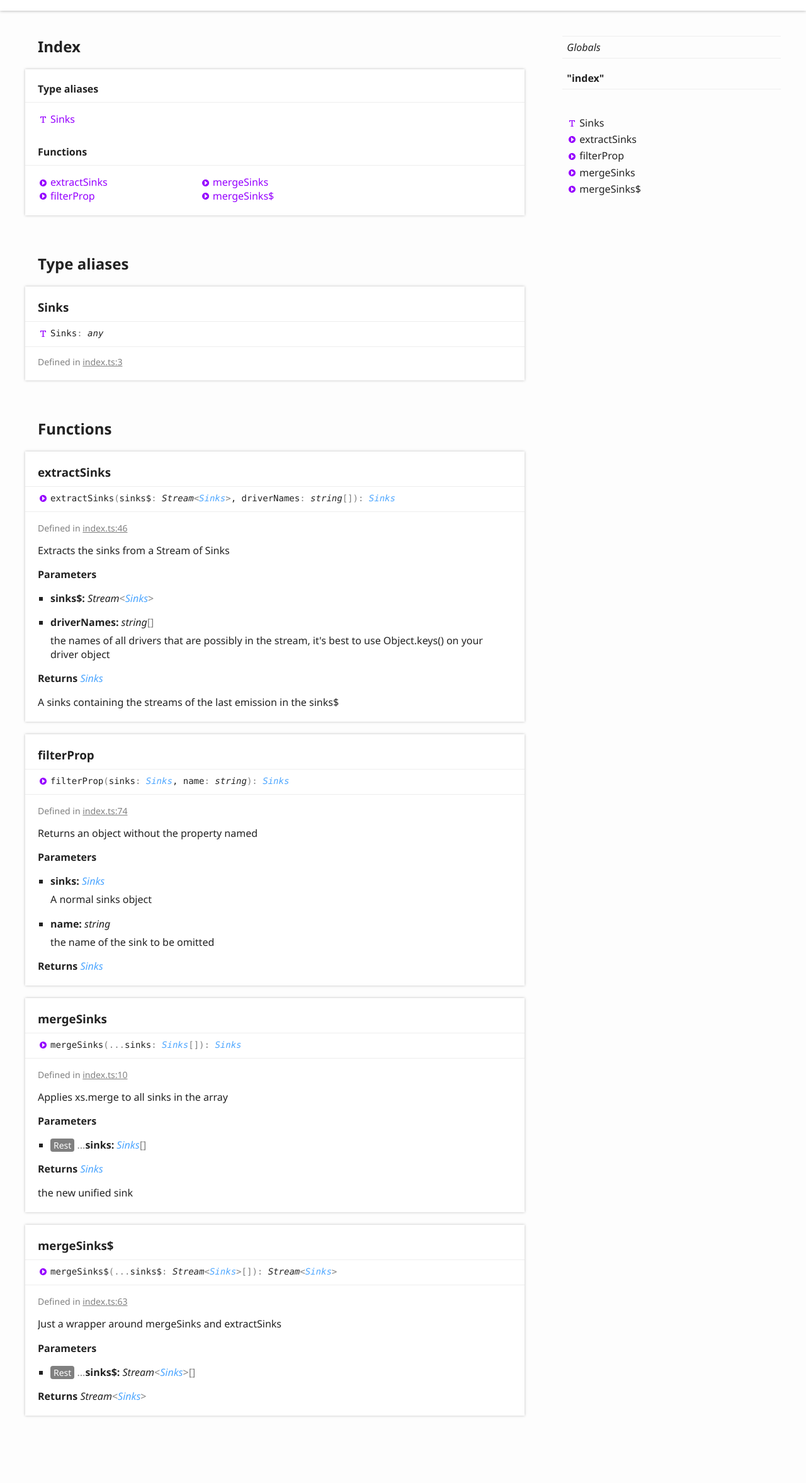
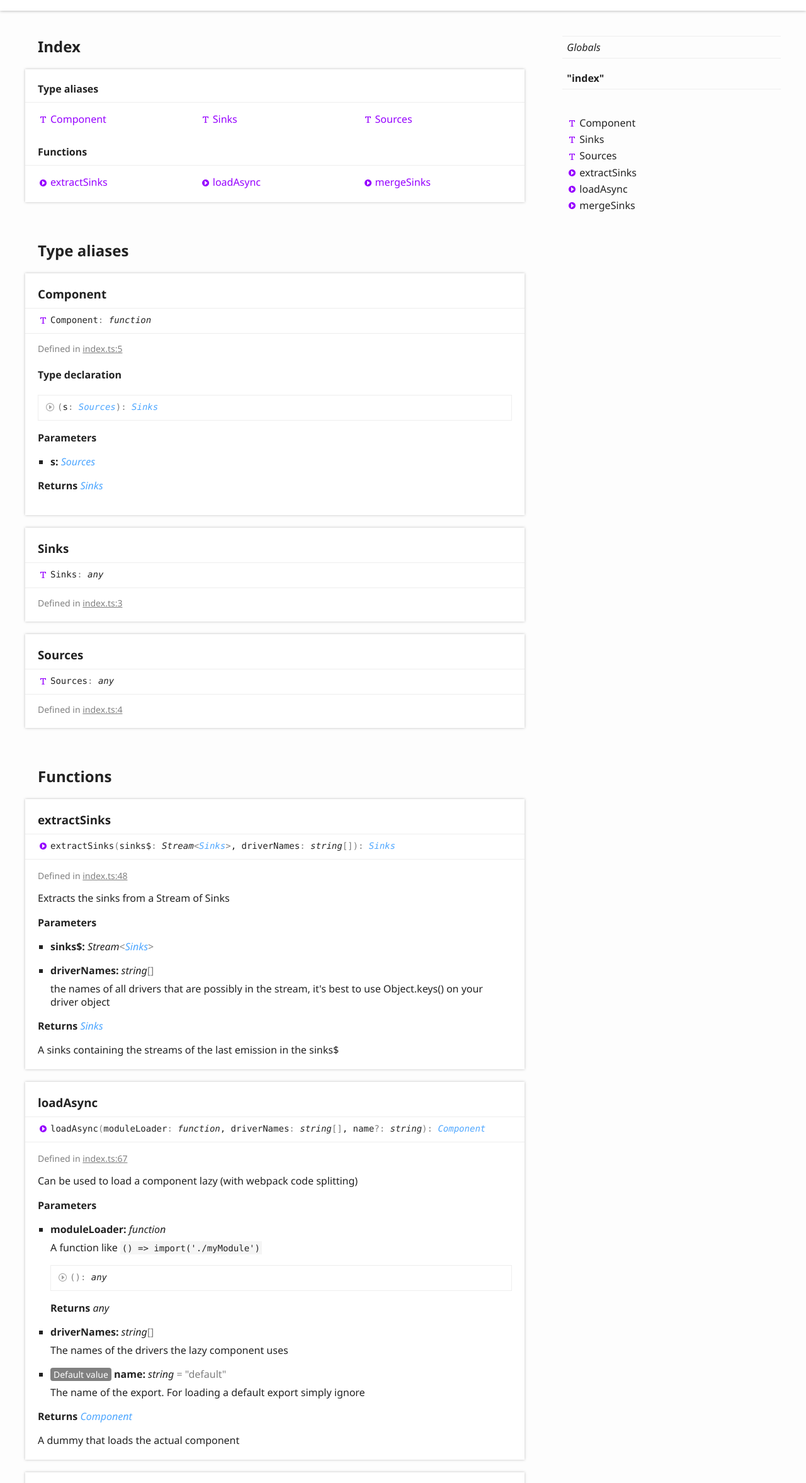
Before and after one commit to cyclejs-community/cyclejs-utils, a website: page docs/modules/_index_.html in a window 1280 px wide. Shown: the part 138-2493 px from the top of the page at 63% size. Drawn offline with Linux system fonts and the light colour scheme.

Commit message:
Release 2.0.0

```diff
--- a/docs/assets/css/main.css
+++ b/docs/assets/css/main.css
@@ -556,7 +556,7 @@ table { border-collapse: collapse; border-spacing: 0; }
 .tsd-is-static.tsd-kind-event.tsd-parent-kind-interface > .tsd-kind-icon:before { background-position: -204px -187px; }
 .tsd-is-static.tsd-kind-event.tsd-parent-kind-interface.tsd-is-inherited > .tsd-kind-icon:before { background-position: -221px -187px; }
 
-.no-transition { -webkit-transition: none !important; transition: none !important; }
+.no-transition { transition: none !important; }
 
 @-webkit-keyframes fade-in { from { opacity: 0; }
   to { opacity: 1; } }
@@ -713,7 +713,7 @@ footer .tsd-legend { display: inline-block; width: 25%; padding: 0; font-size: 1
 .tsd-member .tsd-anchor + h3 { margin-top: 0; margin-bottom: 0; border-bottom: none; }
 
 .tsd-navigation { padding: 0 0 0 40px; }
-.tsd-navigation a { display: block; padding-top: 2px; padding-bottom: 2px; border-left: 2px solid transparent; color: #222; text-decoration: none; -webkit-transition: border-left-color 0.1s; transition: border-left-color 0.1s; }
+.tsd-navigation a { display: block; padding-top: 2px; padding-bottom: 2px; border-left: 2px solid transparent; color: #222; text-decoration: none; transition: border-left-color 0.1s; }
 .tsd-navigation a:hover { text-decoration: underline; }
 .tsd-navigation ul { margin: 0; padding: 0; list-style: none; }
 .tsd-navigation li { padding: 0; }
@@ -732,7 +732,7 @@ footer .tsd-legend { display: inline-block; width: 25%; padding: 0; font-size: 1
 .tsd-navigation.primary li.label span { display: block; padding: 20px 0 6px 5px; color: #808080; }
 .tsd-navigation.primary li.globals + li > span, .tsd-navigation.primary li.globals + li > a { padding-top: 20px; }
 
-.tsd-navigation.secondary ul { -webkit-transition: opacity 0.2s; transition: opacity 0.2s; }
+.tsd-navigation.secondary ul { transition: opacity 0.2s; }
 .tsd-navigation.secondary ul li a { padding-left: 25px; }
 .tsd-navigation.secondary ul li li a { padding-left: 45px; }
 .tsd-navigation.secondary ul li li li a { padding-left: 65px; }
@@ -765,12 +765,12 @@ footer .tsd-legend { display: inline-block; width: 25%; padding: 0; font-size: 1
 .tsd-panel-group { margin: 60px 0; }
 .tsd-panel-group > h1, .tsd-panel-group > h2, .tsd-panel-group > h3 { padding-left: 20px; padding-right: 20px; }
 
-#tsd-search { -webkit-transition: background-color 0.2s; transition: background-color 0.2s; }
+#tsd-search { transition: background-color 0.2s; }
 #tsd-search .title { position: relative; z-index: 2; }
 #tsd-search .field { position: absolute; left: 0; top: 0; right: 40px; height: 40px; }
 #tsd-search .field input { box-sizing: border-box; position: relative; top: -50px; z-index: 1; width: 100%; padding: 0 10px; opacity: 0; outline: 0; border: 0; background: transparent; color: #222; }
 #tsd-search .field label { position: absolute; overflow: hidden; right: -40px; }
-#tsd-search .field input, #tsd-search .title { -webkit-transition: opacity 0.2s; transition: opacity 0.2s; }
+#tsd-search .field input, #tsd-search .title { transition: opacity 0.2s; }
 #tsd-search .results { position: absolute; visibility: hidden; top: 40px; width: 100%; margin: 0; padding: 0; list-style: none; box-shadow: 0 0 4px rgba(0, 0, 0, 0.25); }
 #tsd-search .results li { padding: 0 10px; background-color: #fdfdfd; }
 #tsd-search .results li:nth-child(even) { background-color: #fff; }
@@ -798,7 +798,7 @@ footer .tsd-legend { display: inline-block; width: 25%; padding: 0; font-size: 1
 .tsd-signature-type { font-style: italic; font-weight: normal; }
 
 .tsd-signatures { padding: 0; margin: 0 0 1em 0; border: 1px solid #eee; }
-.tsd-signatures .tsd-signature { margin: 0; border-width: 1px 0 0 0; -webkit-transition: background-color 0.1s; transition: background-color 0.1s; }
+.tsd-signatures .tsd-signature { margin: 0; border-width: 1px 0 0 0; transition: background-color 0.1s; }
 .tsd-signatures .tsd-signature:first-child { border-top-width: 0; }
 .tsd-signatures .tsd-signature.current { background-color: #eee; }
 .tsd-signatures.active > .tsd-signature { cursor: pointer; }
@@ -807,7 +807,7 @@ footer .tsd-legend { display: inline-block; width: 25%; padding: 0; font-size: 1
 .tsd-panel > .tsd-signatures .tsd-signature.tsd-kind-icon:before { left: 20px; }
 .tsd-panel > a.anchor + .tsd-signatures { border-top-width: 0; margin-top: -20px; }
 
-ul.tsd-descriptions { position: relative; overflow: hidden; -webkit-transition: height 0.3s; transition: height 0.3s; padding: 0; list-style: none; }
+ul.tsd-descriptions { position: relative; overflow: hidden; transition: height 0.3s; padding: 0; list-style: none; }
 ul.tsd-descriptions.active > .tsd-description { display: none; }
 ul.tsd-descriptions.active > .tsd-description.current { display: block; }
 ul.tsd-descriptions.active > .tsd-description.fade-in { -webkit-animation: fade-in-delayed 0.3s; animation: fade-in-delayed 0.3s; }
@@ -835,7 +835,7 @@ ul.tsd-parameters .tsd-comment, ul.tsd-type-parameters .tsd-comment { margin-top
 .tsd-widget:before, .tsd-select .tsd-select-label:before, .tsd-select .tsd-select-list li:before { content: ""; display: inline-block; width: 40px; height: 40px; margin: 0 -8px 0 0; background-image: url(../images/widgets.png); background-repeat: no-repeat; text-indent: -1024px; vertical-align: bottom; }
 @media (-webkit-min-device-pixel-ratio: 1.5), (min-device-pixel-ratio: 1.5), (min-resolution: 144dpi) { .tsd-widget:before, .tsd-select .tsd-select-label:before, .tsd-select .tsd-select-list li:before { background-image: url(../images/widgets@2x.png); background-size: 320px 40px; } }
 
-.tsd-widget { display: inline-block; overflow: hidden; opacity: 0.6; height: 40px; -webkit-transition: opacity 0.1s, background-color 0.2s; transition: opacity 0.1s, background-color 0.2s; vertical-align: bottom; cursor: pointer; }
+.tsd-widget { display: inline-block; overflow: hidden; opacity: 0.6; height: 40px; transition: opacity 0.1s, background-color 0.2s; vertical-align: bottom; cursor: pointer; }
 .tsd-widget:hover { opacity: 0.8; }
 .tsd-widget.active { opacity: 1; background-color: #eee; }
 .tsd-widget.no-caption { width: 40px; }
@@ -848,12 +848,12 @@ ul.tsd-parameters .tsd-comment, ul.tsd-type-parameters .tsd-comment { margin-top
 input[type=checkbox] + .tsd-widget:before { background-position: -120px 0; }
 input[type=checkbox]:checked + .tsd-widget:before { background-position: -160px 0; }
 
-.tsd-select { position: relative; display: inline-block; height: 40px; -webkit-transition: opacity 0.1s, background-color 0.2s; transition: opacity 0.1s, background-color 0.2s; vertical-align: bottom; cursor: pointer; }
-.tsd-select .tsd-select-label { opacity: 0.6; -webkit-transition: opacity 0.2s; transition: opacity 0.2s; }
+.tsd-select { position: relative; display: inline-block; height: 40px; transition: opacity 0.1s, background-color 0.2s; vertical-align: bottom; cursor: pointer; }
+.tsd-select .tsd-select-label { opacity: 0.6; transition: opacity 0.2s; }
 .tsd-select .tsd-select-label:before { background-position: -240px 0; }
 .tsd-select.active .tsd-select-label { opacity: 0.8; }
-.tsd-select.active .tsd-select-list { visibility: visible; opacity: 1; -webkit-transition-delay: 0s; transition-delay: 0s; }
-.tsd-select .tsd-select-list { position: absolute; visibility: hidden; top: 40px; left: 0; margin: 0; padding: 0; opacity: 0; list-style: none; box-shadow: 0 0 4px rgba(0, 0, 0, 0.25); -webkit-transition: visibility 0s 0.2s, opacity 0.2s; transition: visibility 0s 0.2s, opacity 0.2s; }
+.tsd-select.active .tsd-select-list { visibility: visible; opacity: 1; transition-delay: 0s; }
+.tsd-select .tsd-select-list { position: absolute; visibility: hidden; top: 40px; left: 0; margin: 0; padding: 0; opacity: 0; list-style: none; box-shadow: 0 0 4px rgba(0, 0, 0, 0.25); transition: visibility 0s 0.2s, opacity 0.2s; }
 .tsd-select .tsd-select-list li { padding: 0 20px 0 0; background-color: #fdfdfd; }
 .tsd-select .tsd-select-list li:before { background-position: 40px 0; }
 .tsd-select .tsd-select-list li:nth-child(even) { background-color: #fff; }
--- a/docs/assets/js/search.js
+++ b/docs/assets/js/search.js
@@ -1 +1,3 @@
-var typedoc = typedoc || {};typedoc.search = typedoc.search || {};typedoc.search.data = {"kinds":{"1":"External module","64":"Function","4194304":"Type alias"},"rows":[{"id":0,"kind":1,"name":"\"index\"","url":"modules/_index_.html","classes":"tsd-kind-external-module"},{"id":1,"kind":4194304,"name":"Sinks","url":"modules/_index_.html#sinks","classes":"tsd-kind-type-alias tsd-parent-kind-external-module","parent":"\"index\""},{"id":2,"kind":64,"name":"mergeSinks","url":"modules/_index_.html#mergesinks","classes":"tsd-kind-function tsd-parent-kind-external-module","parent":"\"index\""},{"id":3,"kind":64,"name":"extractSinks","url":"modules/_index_.html#extractsinks","classes":"tsd-kind-function tsd-parent-kind-external-module","parent":"\"index\""},{"id":4,"kind":64,"name":"mergeSinks$","url":"modules/_index_.html#mergesinks_","classes":"tsd-kind-function tsd-parent-kind-external-module","parent":"\"index\""},{"id":5,"kind":64,"name":"filterProp","url":"modules/_index_.html#filterprop","classes":"tsd-kind-function tsd-parent-kind-external-module","parent":"\"index\""}]};
+var typedoc = typedoc || {};
+            typedoc.search = typedoc.search || {};
+            typedoc.search.data = {"kinds":{"1":"External module","64":"Function","65536":"Type literal","4194304":"Type alias"},"rows":[{"id":0,"kind":1,"name":"\"index\"","url":"modules/_index_.html","classes":"tsd-kind-external-module"},{"id":1,"kind":4194304,"name":"Sinks","url":"modules/_index_.html#sinks","classes":"tsd-kind-type-alias tsd-parent-kind-external-module","parent":"\"index\""},{"id":2,"kind":4194304,"name":"Sources","url":"modules/_index_.html#sources","classes":"tsd-kind-type-alias tsd-parent-kind-external-module","parent":"\"index\""},{"id":3,"kind":4194304,"name":"Component","url":"modules/_index_.html#component","classes":"tsd-kind-type-alias tsd-parent-kind-external-module","parent":"\"index\""},{"id":4,"kind":65536,"name":"__type","url":"modules/_index_.html#component.__type","classes":"tsd-kind-type-literal tsd-parent-kind-type-alias tsd-is-not-exported","parent":"\"index\".Component"},{"id":5,"kind":64,"name":"mergeSinks","url":"modules/_index_.html#mergesinks","classes":"tsd-kind-function tsd-parent-kind-external-module","parent":"\"index\""},{"id":6,"kind":64,"name":"extractSinks","url":"modules/_index_.html#extractsinks","classes":"tsd-kind-function tsd-parent-kind-external-module","parent":"\"index\""},{"id":7,"kind":64,"name":"loadAsync","url":"modules/_index_.html#loadasync","classes":"tsd-kind-function tsd-parent-kind-external-module","parent":"\"index\""}]};
--- a/docs/modules/_index_.html
+++ b/docs/modules/_index_.html
@@ -73,16 +73,17 @@
 						<section class="tsd-index-section ">
 							<h3>Type aliases</h3>
 							<ul class="tsd-index-list">
+								<li class="tsd-kind-type-alias tsd-parent-kind-external-module"><a href="_index_.html#component" class="tsd-kind-icon">Component</a></li>
 								<li class="tsd-kind-type-alias tsd-parent-kind-external-module"><a href="_index_.html#sinks" class="tsd-kind-icon">Sinks</a></li>
+								<li class="tsd-kind-type-alias tsd-parent-kind-external-module"><a href="_index_.html#sources" class="tsd-kind-icon">Sources</a></li>
 							</ul>
 						</section>
 						<section class="tsd-index-section ">
 							<h3>Functions</h3>
 							<ul class="tsd-index-list">
 								<li class="tsd-kind-function tsd-parent-kind-external-module"><a href="_index_.html#extractsinks" class="tsd-kind-icon">extract<wbr>Sinks</a></li>
-								<li class="tsd-kind-function tsd-parent-kind-external-module"><a href="_index_.html#filterprop" class="tsd-kind-icon">filter<wbr>Prop</a></li>
+								<li class="tsd-kind-function tsd-parent-kind-external-module"><a href="_index_.html#loadasync" class="tsd-kind-icon">load<wbr>Async</a></li>
 								<li class="tsd-kind-function tsd-parent-kind-external-module"><a href="_index_.html#mergesinks" class="tsd-kind-icon">merge<wbr>Sinks</a></li>
-								<li class="tsd-kind-function tsd-parent-kind-external-module"><a href="_index_.html#mergesinks_" class="tsd-kind-icon">merge<wbr>Sinks$</a></li>
 							</ul>
 						</section>
 					</div>
@@ -91,12 +92,53 @@
 			<section class="tsd-panel-group tsd-member-group ">
 				<h2>Type aliases</h2>
 				<section class="tsd-panel tsd-member tsd-kind-type-alias tsd-parent-kind-external-module">
+					<a name="component" class="tsd-anchor"></a>
+					<h3>Component</h3>
+					<div class="tsd-signature tsd-kind-icon">Component<span class="tsd-signature-symbol">:</span> <span class="tsd-signature-type">function</span></div>
+					<aside class="tsd-sources">
+						<ul>
+							<li>Defined in <a href="https://github.com/cyclejs-community/cyclejs-utils/blob/4f196a8/src/index.ts#L5">index.ts:5</a></li>
+						</ul>
+					</aside>
+					<div class="tsd-type-declaration">
+						<h4>Type declaration</h4>
+						<ul class="tsd-parameters">
+							<li class="tsd-parameter-siganture">
+								<ul class="tsd-signatures tsd-kind-type-literal tsd-parent-kind-type-alias tsd-is-not-exported">
+									<li class="tsd-signature tsd-kind-icon"><span class="tsd-signature-symbol">(</span>s<span class="tsd-signature-symbol">: </span><a href="_index_.html#sources" class="tsd-signature-type">Sources</a><span class="tsd-signature-symbol">)</span><span class="tsd-signature-symbol">: </span><a href="_index_.html#sinks" class="tsd-signature-type">Sinks</a></li>
+								</ul>
+								<ul class="tsd-descriptions">
+									<li class="tsd-description">
+										<h4 class="tsd-parameters-title">Parameters</h4>
+										<ul class="tsd-parameters">
+											<li>
+												<h5>s: <a href="_index_.html#sources" class="tsd-signature-type">Sources</a></h5>
+											</li>
+										</ul>
+										<h4 class="tsd-returns-title">Returns <a href="_index_.html#sinks" class="tsd-signature-type">Sinks</a></h4>
+									</li>
+								</ul>
+							</li>
+						</ul>
+					</div>
+				</section>
+				<section class="tsd-panel tsd-member tsd-kind-type-alias tsd-parent-kind-external-module">
 					<a name="sinks" class="tsd-anchor"></a>
 					<h3>Sinks</h3>
 					<div class="tsd-signature tsd-kind-icon">Sinks<span class="tsd-signature-symbol">:</span> <span class="tsd-signature-type">any</span></div>
 					<aside class="tsd-sources">
 						<ul>
-							<li>Defined in <a href="https://github.com/cyclejs-community/cyclejs-util/blob/af89052/src/index.ts#L3">index.ts:3</a></li>
+							<li>Defined in <a href="https://github.com/cyclejs-community/cyclejs-utils/blob/4f196a8/src/index.ts#L3">index.ts:3</a></li>
+						</ul>
+					</aside>
+				</section>
+				<section class="tsd-panel tsd-member tsd-kind-type-alias tsd-parent-kind-external-module">
+					<a name="sources" class="tsd-anchor"></a>
+					<h3>Sources</h3>
+					<div class="tsd-signature tsd-kind-icon">Sources<span class="tsd-signature-symbol">:</span> <span class="tsd-signature-type">any</span></div>
+					<aside class="tsd-sources">
+						<ul>
+							<li>Defined in <a href="https://github.com/cyclejs-community/cyclejs-utils/blob/4f196a8/src/index.ts#L4">index.ts:4</a></li>
 						</ul>
 					</aside>
 				</section>
@@ -113,7 +155,7 @@
 						<li class="tsd-description">
 							<aside class="tsd-sources">
 								<ul>
-									<li>Defined in <a href="https://github.com/cyclejs-community/cyclejs-util/blob/af89052/src/index.ts#L46">index.ts:46</a></li>
+									<li>Defined in <a href="https://github.com/cyclejs-community/cyclejs-utils/blob/4f196a8/src/index.ts#L48">index.ts:48</a></li>
 								</ul>
 							</aside>
 							<div class="tsd-comment tsd-typography">
@@ -139,39 +181,58 @@
 					</ul>
 				</section>
 				<section class="tsd-panel tsd-member tsd-kind-function tsd-parent-kind-external-module">
-					<a name="filterprop" class="tsd-anchor"></a>
-					<h3>filter<wbr>Prop</h3>
+					<a name="loadasync" class="tsd-anchor"></a>
+					<h3>load<wbr>Async</h3>
 					<ul class="tsd-signatures tsd-kind-function tsd-parent-kind-external-module">
-						<li class="tsd-signature tsd-kind-icon">filter<wbr>Prop<span class="tsd-signature-symbol">(</span>sinks<span class="tsd-signature-symbol">: </span><a href="_index_.html#sinks" class="tsd-signature-type">Sinks</a>, name<span class="tsd-signature-symbol">: </span><span class="tsd-signature-type">string</span><span class="tsd-signature-symbol">)</span><span class="tsd-signature-symbol">: </span><a href="_index_.html#sinks" class="tsd-signature-type">Sinks</a></li>
+						<li class="tsd-signature tsd-kind-icon">load<wbr>Async<span class="tsd-signature-symbol">(</span>moduleLoader<span class="tsd-signature-symbol">: </span><span class="tsd-signature-type">function</span>, driverNames<span class="tsd-signature-symbol">: </span><span class="tsd-signature-type">string</span><span class="tsd-signature-symbol">[]</span>, name<span class="tsd-signature-symbol">?: </span><span class="tsd-signature-type">string</span><span class="tsd-signature-symbol">)</span><span class="tsd-signature-symbol">: </span><a href="_index_.html#component" class="tsd-signature-type">Component</a></li>
 					</ul>
 					<ul class="tsd-descriptions">
 						<li class="tsd-description">
 							<aside class="tsd-sources">
 								<ul>
-									<li>Defined in <a href="https://github.com/cyclejs-community/cyclejs-util/blob/af89052/src/index.ts#L74">index.ts:74</a></li>
+									<li>Defined in <a href="https://github.com/cyclejs-community/cyclejs-utils/blob/4f196a8/src/index.ts#L67">index.ts:67</a></li>
 								</ul>
 							</aside>
 							<div class="tsd-comment tsd-typography">
 								<div class="lead">
-									<p>Returns an object without the property named</p>
+									<p>Can be used to load a component lazy (with webpack code splitting)</p>
 								</div>
 							</div>
 							<h4 class="tsd-parameters-title">Parameters</h4>
 							<ul class="tsd-parameters">
 								<li>
-									<h5>sinks: <a href="_index_.html#sinks" class="tsd-signature-type">Sinks</a></h5>
+									<h5>moduleLoader: <span class="tsd-signature-type">function</span></h5>
 									<div class="tsd-comment tsd-typography">
-										<p>A normal sinks object</p>
+										<p>A function like <code>() =&gt; import(&#39;./myModule&#39;)</code></p>
+									</div>
+									<ul class="tsd-parameters">
+										<li class="tsd-parameter-siganture">
+											<ul class="tsd-signatures tsd-kind-type-literal tsd-is-not-exported">
+												<li class="tsd-signature tsd-kind-icon"><span class="tsd-signature-symbol">(</span><span class="tsd-signature-symbol">)</span><span class="tsd-signature-symbol">: </span><span class="tsd-signature-type">any</span></li>
+											</ul>
+											<ul class="tsd-descriptions">
+												<li class="tsd-description">
+													<h4 class="tsd-returns-title">Returns <span class="tsd-signature-type">any</span></h4>
+												</li>
+											</ul>
+										</li>
+									</ul>
+								</li>
+								<li>
+									<h5>driverNames: <span class="tsd-signature-type">string</span><span class="tsd-signature-symbol">[]</span></h5>
+									<div class="tsd-comment tsd-typography">
+										<p>The names of the drivers the lazy component uses</p>
 									</div>
 								</li>
 								<li>
-									<h5>name: <span class="tsd-signature-type">string</span></h5>
+									<h5><span class="tsd-flag ts-flagDefault value">Default value</span> name: <span class="tsd-signature-type">string</span><span class="tsd-signature-symbol"> =&nbsp;&quot;default&quot;</span></h5>
 									<div class="tsd-comment tsd-typography">
-										<p>the name of the sink to be omitted</p>
+										<p>The name of the export. For loading a default export simply ignore</p>
 									</div>
 								</li>
 							</ul>
-							<h4 class="tsd-returns-title">Returns <a href="_index_.html#sinks" class="tsd-signature-type">Sinks</a></h4>
+							<h4 class="tsd-returns-title">Returns <a href="_index_.html#component" class="tsd-signature-type">Component</a></h4>
+							<p>A dummy that loads the actual component</p>
 						</li>
 					</ul>
 				</section>
@@ -185,7 +246,7 @@
 						<li class="tsd-description">
 							<aside class="tsd-sources">
 								<ul>
-									<li>Defined in <a href="https://github.com/cyclejs-community/cyclejs-util/blob/af89052/src/index.ts#L10">index.ts:10</a></li>
+									<li>Defined in <a href="https://github.com/cyclejs-community/cyclejs-utils/blob/4f196a8/src/index.ts#L12">index.ts:12</a></li>
 								</ul>
 							</aside>
 							<div class="tsd-comment tsd-typography">
@@ -201,34 +262,6 @@
 							</ul>
 							<h4 class="tsd-returns-title">Returns <a href="_index_.html#sinks" class="tsd-signature-type">Sinks</a></h4>
 							<p>the new unified sink</p>
-						</li>
-					</ul>
-				</section>
-				<section class="tsd-panel tsd-member tsd-kind-function tsd-parent-kind-external-module">
-					<a name="mergesinks_" class="tsd-anchor"></a>
-					<h3>merge<wbr>Sinks$</h3>
-					<ul class="tsd-signatures tsd-kind-function tsd-parent-kind-external-module">
-						<li class="tsd-signature tsd-kind-icon">merge<wbr>Sinks$<span class="tsd-signature-symbol">(</span><span class="tsd-signature-symbol">...</span>sinks$<span class="tsd-signature-symbol">: </span><span class="tsd-signature-type">Stream</span><span class="tsd-signature-symbol">&lt;</span><a href="_index_.html#sinks" class="tsd-signature-type">Sinks</a><span class="tsd-signature-symbol">&gt;</span><span class="tsd-signature-symbol">[]</span><span class="tsd-signature-symbol">)</span><span class="tsd-signature-symbol">: </span><span class="tsd-signature-type">Stream</span><span class="tsd-signature-symbol">&lt;</span><a href="_index_.html#sinks" class="tsd-signature-type">Sinks</a><span class="tsd-signature-symbol">&gt;</span></li>
-					</ul>
-					<ul class="tsd-descriptions">
-						<li class="tsd-description">
-							<aside class="tsd-sources">
-								<ul>
-									<li>Defined in <a href="https://github.com/cyclejs-community/cyclejs-util/blob/af89052/src/index.ts#L63">index.ts:63</a></li>
-								</ul>
-							</aside>
-							<div class="tsd-comment tsd-typography">
-								<div class="lead">
-									<p>Just a wrapper around mergeSinks and extractSinks</p>
-								</div>
-							</div>
-							<h4 class="tsd-parameters-title">Parameters</h4>
-							<ul class="tsd-parameters">
-								<li>
-									<h5><span class="tsd-flag ts-flagRest">Rest</span> <span class="tsd-signature-symbol">...</span>sinks$: <span class="tsd-signature-type">Stream</span><span class="tsd-signature-symbol">&lt;</span><a href="_index_.html#sinks" class="tsd-signature-type">Sinks</a><span class="tsd-signature-symbol">&gt;</span><span class="tsd-signature-symbol">[]</span></h5>
-								</li>
-							</ul>
-							<h4 class="tsd-returns-title">Returns <span class="tsd-signature-type">Stream</span><span class="tsd-signature-symbol">&lt;</span><a href="_index_.html#sinks" class="tsd-signature-type">Sinks</a><span class="tsd-signature-symbol">&gt;</span></h4>
 						</li>
 					</ul>
 				</section>
@@ -248,19 +281,22 @@
 			<nav class="tsd-navigation secondary menu-sticky">
 				<ul class="before-current">
 					<li class=" tsd-kind-type-alias tsd-parent-kind-external-module">
+						<a href="_index_.html#component" class="tsd-kind-icon">Component</a>
+					</li>
+					<li class=" tsd-kind-type-alias tsd-parent-kind-external-module">
 						<a href="_index_.html#sinks" class="tsd-kind-icon">Sinks</a>
+					</li>
+					<li class=" tsd-kind-type-alias tsd-parent-kind-external-module">
+						<a href="_index_.html#sources" class="tsd-kind-icon">Sources</a>
 					</li>
 					<li class=" tsd-kind-function tsd-parent-kind-external-module">
 						<a href="_index_.html#extractsinks" class="tsd-kind-icon">extract<wbr>Sinks</a>
 					</li>
 					<li class=" tsd-kind-function tsd-parent-kind-external-module">
-						<a href="_index_.html#filterprop" class="tsd-kind-icon">filter<wbr>Prop</a>
+						<a href="_index_.html#loadasync" class="tsd-kind-icon">load<wbr>Async</a>
 					</li>
 					<li class=" tsd-kind-function tsd-parent-kind-external-module">
 						<a href="_index_.html#mergesinks" class="tsd-kind-icon">merge<wbr>Sinks</a>
-					</li>
-					<li class=" tsd-kind-function tsd-parent-kind-external-module">
-						<a href="_index_.html#mergesinks_" class="tsd-kind-icon">merge<wbr>Sinks$</a>
 					</li>
 				</ul>
 			</nav>
--- a/package.json
+++ b/package.json
@@ -1,6 +1,6 @@
 {
   "name": "cyclejs-utils",
-  "version": "1.0.4",
+  "version": "2.0.0",
   "description": "A few utility functions for dealing with merging of sinks",
   "main": "lib/index.js",
   "typings": "lib/index.d.ts",
```
Also changed, not shown: docs/index.html (+10 -7 lines), docs/assets/js/main.js.
